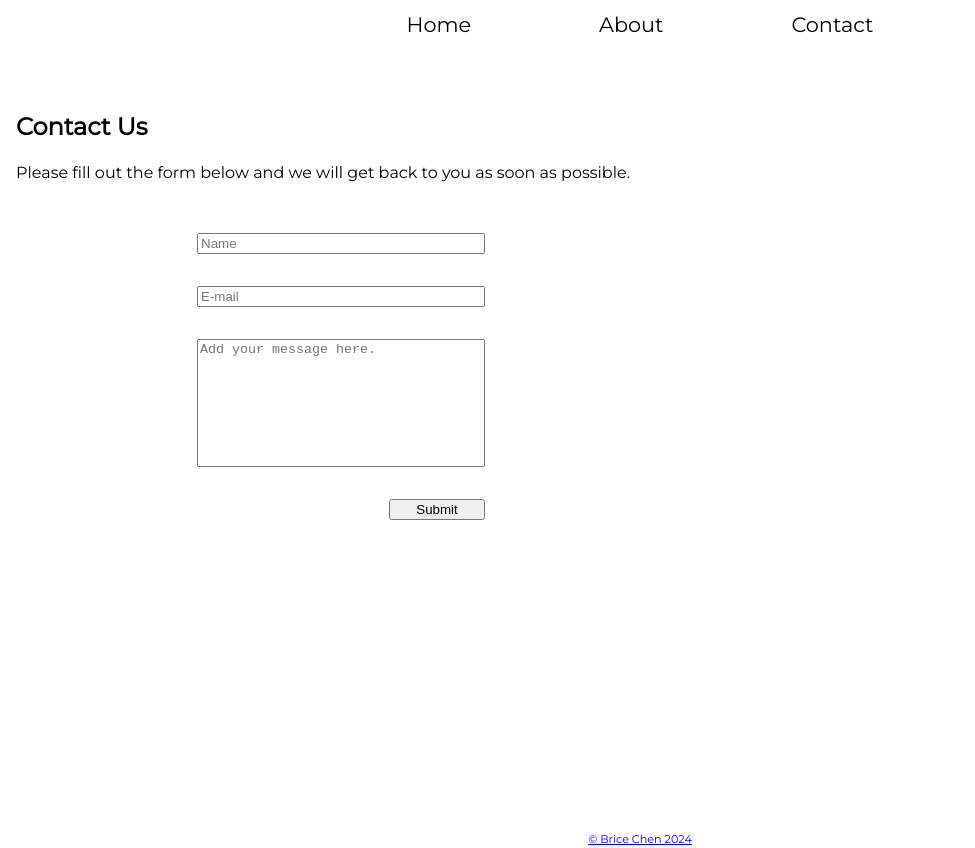
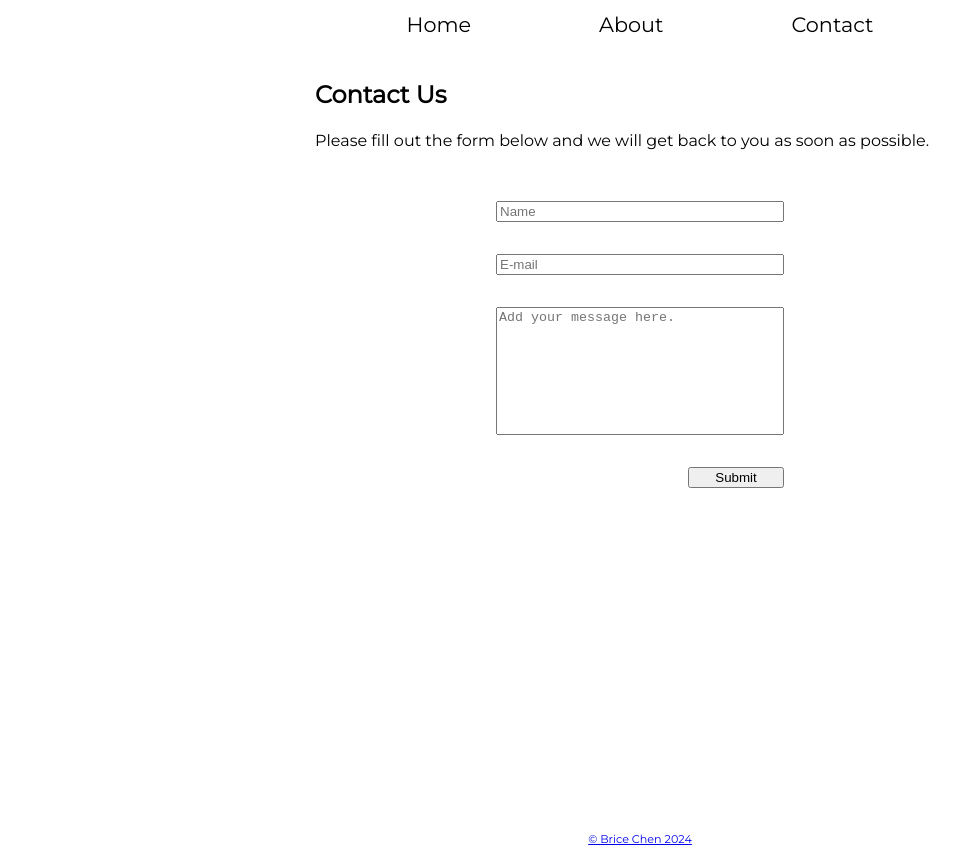
Before and after one commit to bChen-95/christianMS, a React (Vite) app: page /contact in a window 1280 px wide. Shown: the whole page, without its empty margins (0-975 px from the left). Built offline with nearby package versions, Linux system fonts and the light colour scheme.

Commit message:
increased specificty for contact-form for media query to work

```diff
--- a/src/scss/components/_contactForm.scss
+++ b/src/scss/components/_contactForm.scss
@@ -28,7 +28,8 @@
 
 
 @media only screen and (min-width: 675px){
-    .contact-section{
+
+    #contact{
         margin: 2rem auto;
     }
 }
--- a/styles.css
+++ b/styles.css
@@ -258,7 +258,7 @@ nav ul li a:hover {
 }
 
 @media only screen and (min-width: 675px) {
-  .contact-section {
+  #contact {
     margin: 2rem auto;
   }
 }
```
Also changed, not shown: 1 other file (tests, documents, lock files or other folders).
